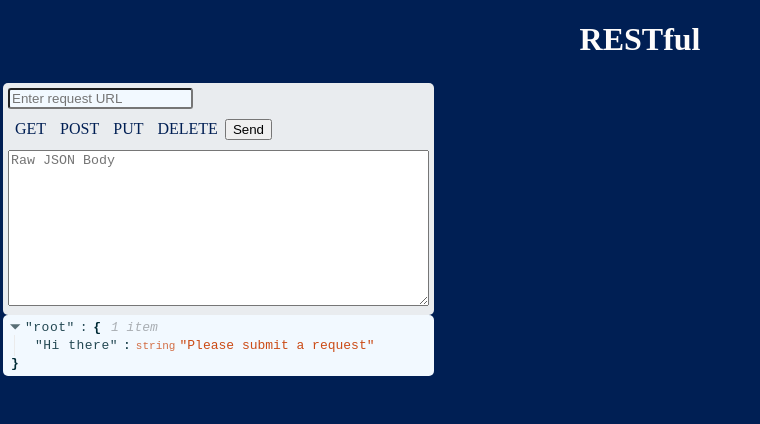
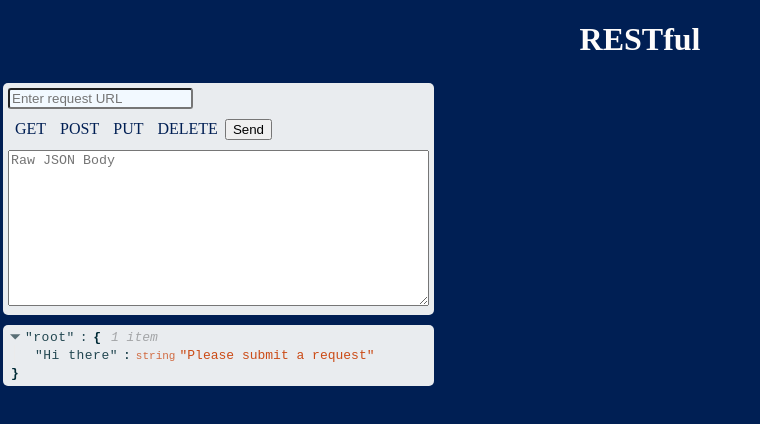
Before and after one commit to bryanakitchen/RESTful, a React app: page / in a window 1280 px wide. Shown: the top 424 px of the page, without its empty margins (0-760 px from the left). Built offline with nearby package versions, Linux system fonts and the light colour scheme.

Commit message:
update some colors to be more uniform

```diff
--- a/src/components/history/History.jsx
+++ b/src/components/history/History.jsx
@@ -16,14 +16,14 @@ const HistoryHeader = styled.p`
   text-align: center;
   font-size: 20px;
   margin: 6px 3px;
-  color: #DEE4F7;
+  color: #E9ECEF;
 `;
 
 const HistoryBody = styled.span`
   display: flex;
   flex-direction: column;
   justify-content: flex-start;
-  color: #1282A2;
+  color: #001F54;
   margin: 5px;
   `;
 
@@ -34,7 +34,8 @@ const ListItem = styled.span`
   max-width: 90%;
   border: 1px solid #034078;
   border-radius: 8px;
-  background: #001F54;
+  background: #E9ECEF;
+
 
 `;
 
--- a/src/components/request/Request.jsx
+++ b/src/components/request/Request.jsx
@@ -6,7 +6,7 @@ import styled from 'styled-components';
 const TheForm = styled.form`
   padding: 5px;
   border-radius: 5px;
-  background: #e9ecef;
+  background: #E9ECEF;
 `;
 
 const RadioDiv = styled.div`
--- a/src/components/response/Response.jsx
+++ b/src/components/response/Response.jsx
@@ -4,9 +4,10 @@ import PropTypes from 'prop-types';
 import styled from 'styled-components';
 
 const ResDiv = styled.div`
-  background-color: #F2F9FF;
+  background: #E9ECEF;
   padding: 5px;
   border-radius: 5px;
+  margin-top: 10px;
 `;
 
 
```
